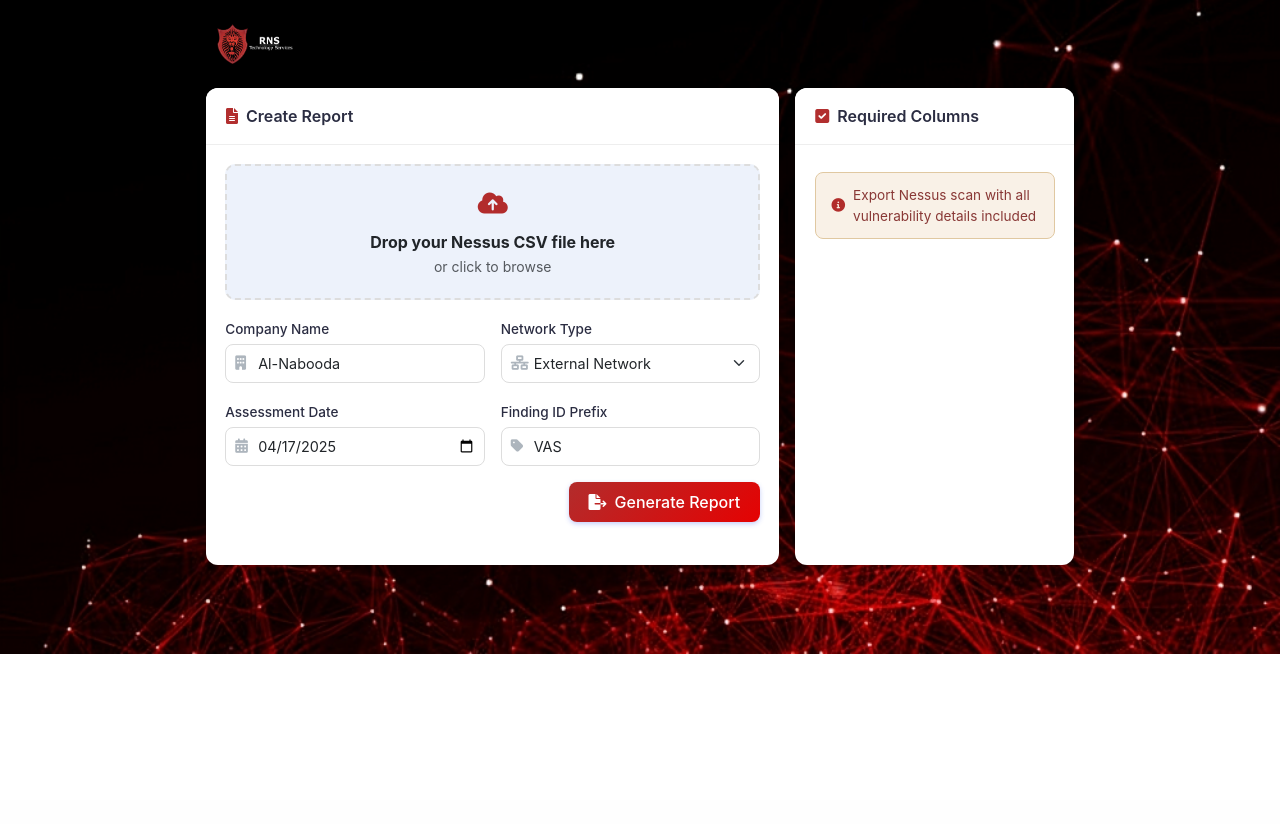
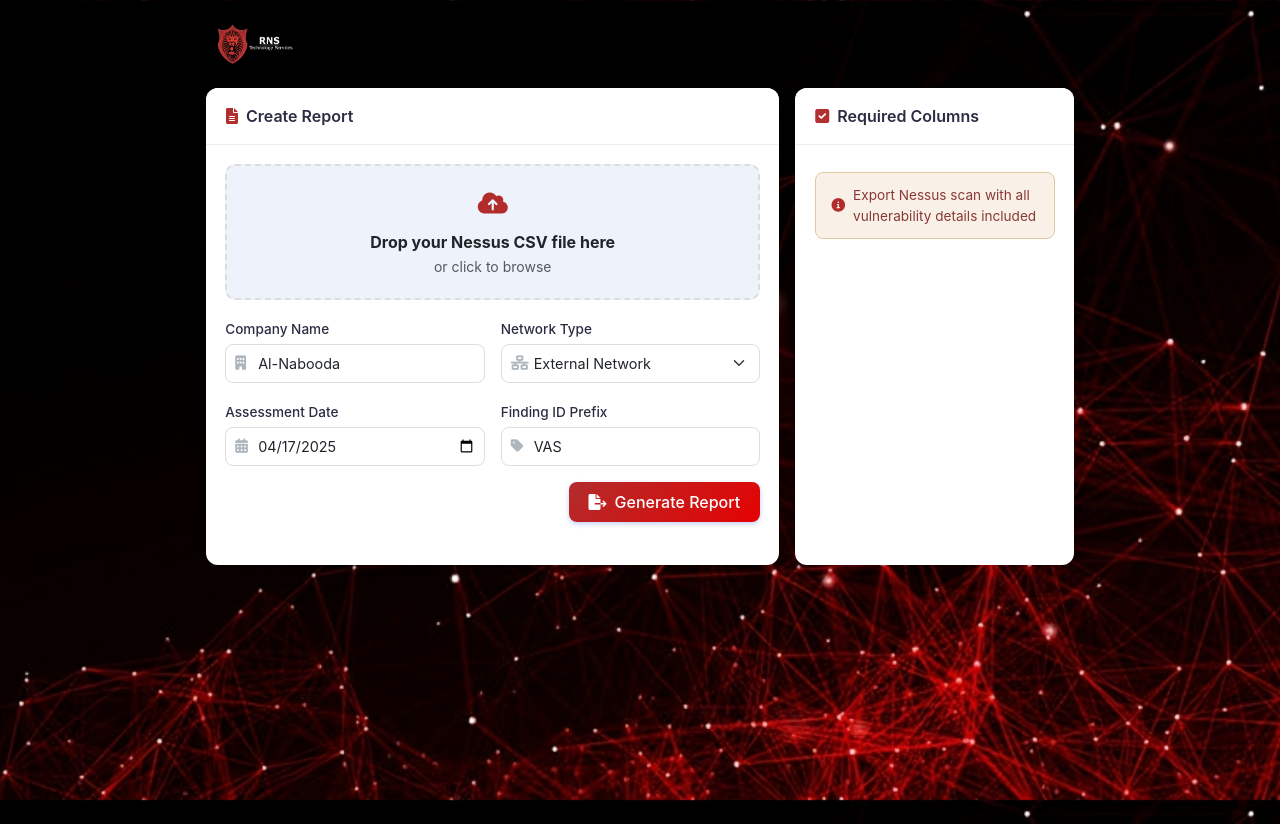
Before and after one commit to gajanan-desh/Report_Automation, a Flask app: template templates/index.html in a window 1280 px wide. Before the commit the page ends 654 px from the top, so only its background shows below. Run offline with Flask 3, Linux system fonts and the light colour scheme; the template is opened without the code that fills it, so the values that code supplies are empty.

Commit message:
Update in index.html
Reponsive

```diff
--- a/templates/index.html
+++ b/templates/index.html
@@ -21,14 +21,15 @@
 
         body {
             background-image: url('/static/background.png');
-            background-size: cover;
-            background-repeat: no-repeat;
-            background-position: center;
+            background-size: cover;              /* Scales image nicely */
+            background-repeat: no-repeat;        /* No repeated tiles */
+            background-position: center center;  /* Center image */
+            background-attachment: fixed;        /* Keeps background in place */
+            min-height: 100vh;                   /* Full screen height */
             font-family: 'Inter', -apple-system, BlinkMacSystemFont, sans-serif;
             color: var(--dark);
             line-height: 1.5;
         }
-
         .page-container {
             max-width: 900px;
             margin: 1.5rem auto;
@@ -261,7 +262,7 @@
         <!-- Header -->
         <div class="app-header">
             <div class="app-logo">
-                <img src="/static/cropped-RNS-HIGH-RES-Logo.png" alt="App Logo" style="height: 40px;">
+                <img src="/static/cropped-RNS-HIGH-RES-Logo.png" alt="App Logo" class="img-fluid" style="max-height: 40px; width: auto;">
             </div>
             <h1 class="app-title">RNS VA Report Generator</h1>
         </div>
```
